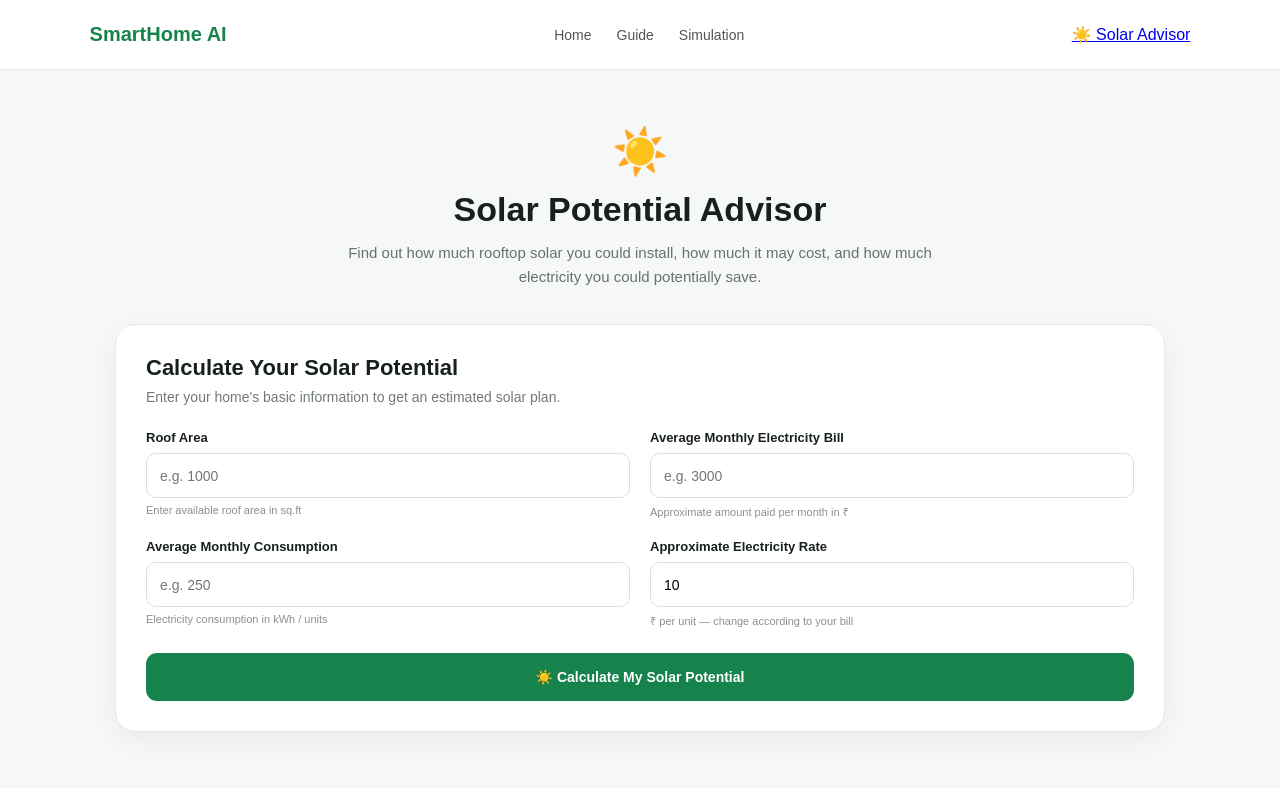
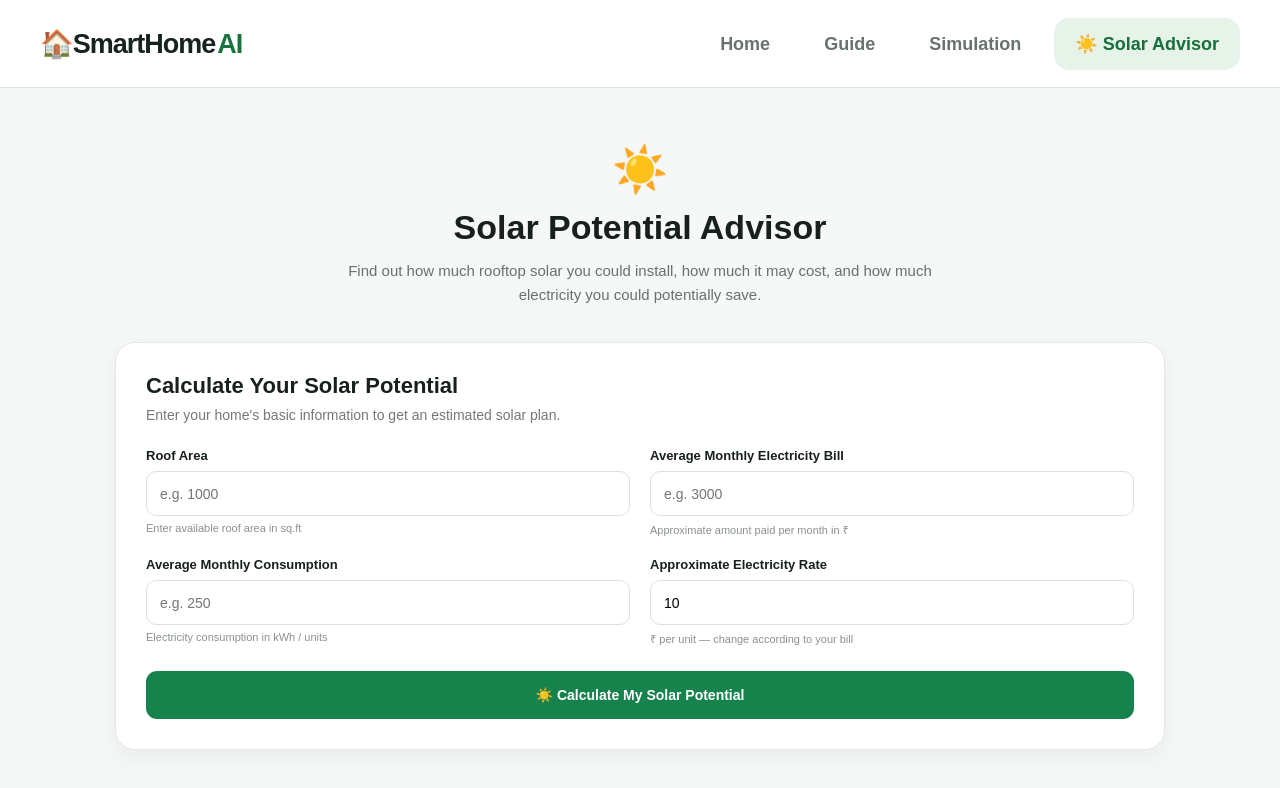
Before and after one commit to AnjanaRN/smart-home-ai-agent, a plain HTML site: page solar.html in a window 1280 px wide. Drawn offline with Linux system fonts and the light colour scheme.

```diff
--- a/solar.html
+++ b/solar.html
@@ -11,7 +11,6 @@
     <title>Solar Potential Advisor | Smart Home AI</title>
 
     <style>
-
     * {
         box-sizing: border-box;
         margin: 0;
@@ -24,46 +23,95 @@
         color: #17201b;
     }
 
-        /* ==============================
-           NAVBAR
-        ============================== */
+    /* ==========================================
+       NAVIGATION BAR
+    ========================================== */
 
-        nav {
-            height: 70px;
+    .navbar {
+        width: 100%;
+        height: 88px;
         background: #ffffff;
-            border-bottom: 1px solid #e5e9e6;
+        border-bottom: 1px solid #dce5df;
+        position: relative;
+        z-index: 1000;
+    }
+
+    .nav-container {
+        width: 100%;
+        max-width: 1640px;
+        height: 88px;
+        margin: 0 auto;
+        padding: 0 40px;
 
         display: flex;
         align-items: center;
         justify-content: space-between;
-
-            padding: 0 7%;
     }
 
+    /* ==========================================
+       LOGO
+    ========================================== */
+
     .logo {
-            font-size: 20px;
+        text-decoration: none;
+        display: flex;
+        align-items: center;
+
+        font-size: 27px;
         font-weight: 700;
-            color: #16834d;
+        letter-spacing: -1px;
+
+        color: #17231d;
+        white-space: nowrap;
     }
+
+    .logo-ai {
+        color: #19733d;
+        margin-left: 2px;
+    }
+
+    .logo:hover {
+        text-decoration: none;
+    }
+
+    /* ==========================================
+       NAVIGATION LINKS
+    ========================================== */
 
     .nav-links {
         display: flex;
-            gap: 25px;
+        align-items: center;
+        justify-content: flex-end;
+        gap: 12px;
     }
 
     .nav-links a {
         text-decoration: none;
-            color: #555;
-            font-size: 14px;
+
+        color: #68736d;
+        font-size: 18px;
+        font-weight: 600;
+
+        padding: 15px 21px;
+        border-radius: 15px;
+
+        transition: all 0.2s ease;
+        white-space: nowrap;
     }
 
     .nav-links a:hover {
-            color: #16834d;
+        color: #176f3b;
+        background: #eef7f1;
     }
 
-        /* ==============================
+    .nav-links a.active {
+        color: #176f3b;
+        background: #e5f3e9;
+    }
+
+    /* ==========================================
        HERO
-        ============================== */
+    ========================================== */
 
     .hero {
         text-align: center;
@@ -89,9 +137,9 @@
         font-size: 15px;
     }
 
-        /* ==============================
-           MAIN
-        ============================== */
+    /* ==========================================
+       MAIN CONTAINER
+    ========================================== */
 
     .container {
         width: 90%;
@@ -100,9 +148,9 @@
         padding-bottom: 60px;
     }
 
-        /* ==============================
+    /* ==========================================
        CALCULATOR CARD
-        ============================== */
+    ========================================== */
 
     .calculator {
         background: #ffffff;
@@ -154,10 +202,13 @@
         font-size: 14px;
 
         outline: none;
+        transition: border-color 0.2s ease,
+                    box-shadow 0.2s ease;
     }
 
     .form-group input:focus {
         border-color: #16834d;
+        box-shadow: 0 0 0 3px rgba(22, 131, 77, 0.08);
     }
 
     .input-help {
@@ -182,15 +233,19 @@
         font-weight: 700;
 
         cursor: pointer;
+
+        transition: background 0.2s ease,
+                    transform 0.2s ease;
     }
 
     .calculate-btn:hover {
         background: #126d40;
+        transform: translateY(-1px);
     }
 
-        /* ==============================
+    /* ==========================================
        RESULTS
-        ============================== */
+    ========================================== */
 
     #results {
         display: none;
@@ -222,6 +277,14 @@
         border-radius: 16px;
 
         padding: 20px;
+
+        transition: transform 0.2s ease,
+                    box-shadow 0.2s ease;
+    }
+
+    .result-card:hover {
+        transform: translateY(-2px);
+        box-shadow: 0 8px 20px rgba(0, 0, 0, 0.05);
     }
 
     .result-icon {
@@ -241,9 +304,9 @@
         color: #16834d;
     }
 
-        /* ==============================
+    /* ==========================================
        RECOMMENDATION
-        ============================== */
+    ========================================== */
 
     .recommendation {
         margin-top: 20px;
@@ -268,9 +331,9 @@
         color: #56615a;
     }
 
-        /* ==============================
+    /* ==========================================
        DISCLAIMER
-        ============================== */
+    ========================================== */
 
     .disclaimer {
         margin-top: 20px;
@@ -290,19 +353,37 @@
         color: #777;
     }
 
-        /* ==============================
-           MOBILE
-        ============================== */
+    /* ==========================================
+       RESPONSIVE
+    ========================================== */
 
-        @media (max-width: 700px) {
+    @media (max-width: 800px) {
+
+        .nav-container {
+            height: auto;
+            min-height: 88px;
+            padding: 18px 20px;
+
+            flex-direction: column;
+            gap: 15px;
+        }
 
         .nav-links {
-                gap: 12px;
+            flex-wrap: wrap;
+            justify-content: center;
         }
 
         .nav-links a {
-                font-size: 12px;
+            font-size: 15px;
+            padding: 10px 13px;
         }
+
+        .logo {
+            font-size: 24px;
+        }
+    }
+
+    @media (max-width: 700px) {
 
         .hero h1 {
             font-size: 27px;
@@ -315,9 +396,7 @@
         .result-grid {
             grid-template-columns: 1fr;
         }
-
     }
-
 </style>
 
 </head>
@@ -330,31 +409,26 @@
      NAVBAR
 ========================================== -->
 
-<nav>
+<nav class="navbar">
+    <div class="nav-container">
 
-    <div class="logo">
-        SmartHome AI
+        <!-- Logo -->
+        <a href="index.html" class="logo">
+            🏠 <span>SmartHome</span> <span class="logo-ai">AI</span>
+        </a>
+
+        <!-- Navigation -->
+        <div class="nav-links">
+            <a href="index.html">Home</a>
+            <a href="guide.html">Guide</a>
+            <a href="simulation.html">Simulation</a>
+            <a href="solar.html" class="active">
+                ☀️ Solar Advisor
+            </a>
         </div>
 
-    <div class="nav-links">
-
-        <a href="index.html">
-            Home
-        </a>
-
-        <a href="dashboard.html">
-            Guide
-        </a>
-
-        <a href="simulation.html">
-            Simulation
-        </a>
-
     </div>
-    <a href="solar.html">☀️ Solar Advisor</a>
-
 </nav>
-
 
 <!-- ==========================================
      HERO
```
Also changed, not shown: analytics.html (+0 -1 lines), index.html (+1 -1 lines). Lines whose indentation alone changed are shown as unchanged.
